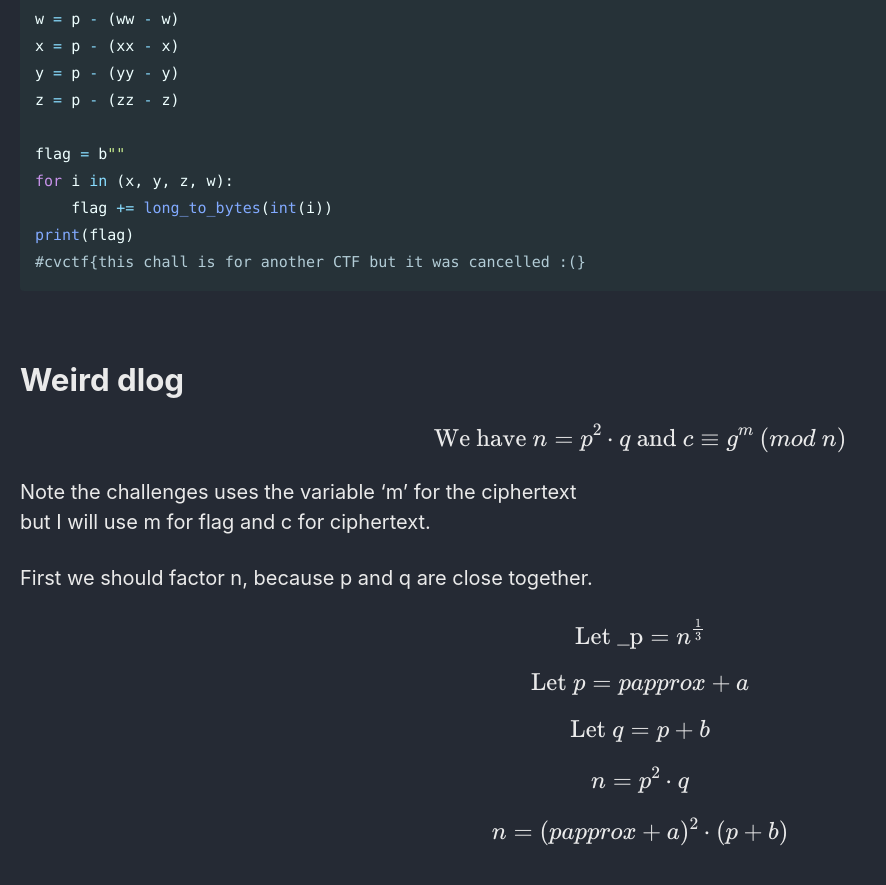
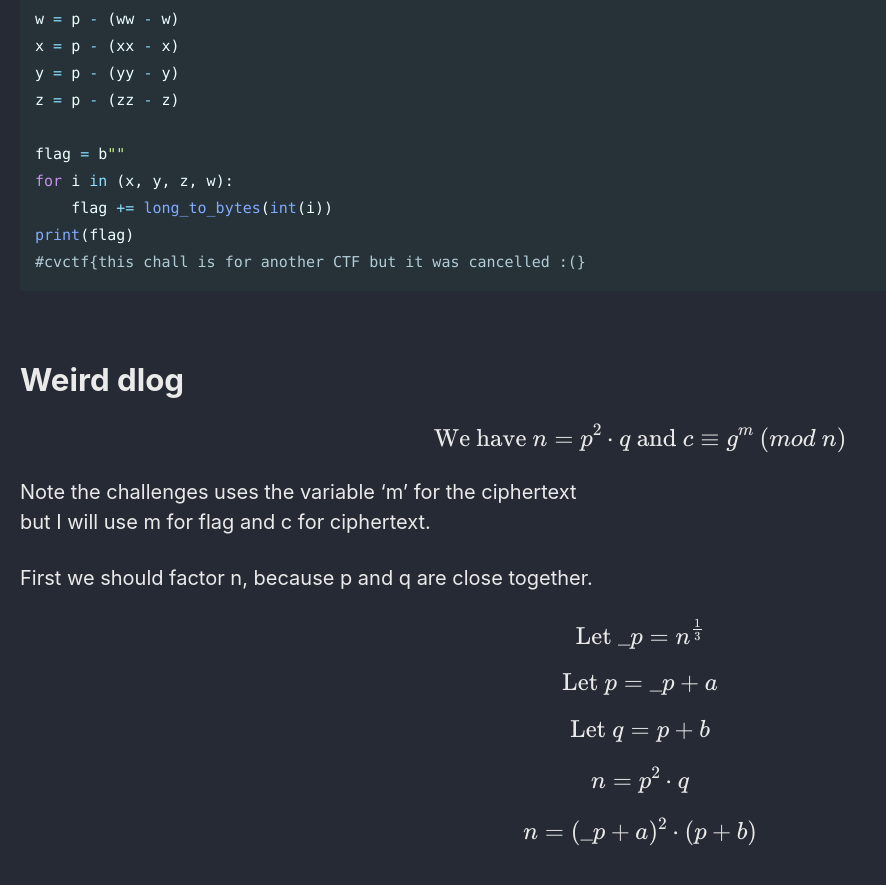
Before and after one commit to Connor-McCartney/Connor-McCartney.github.io, a Jekyll site: the page built from _pages/cryptography/other/cryptoverse-CTF-2022.md, in a window 1280 px wide and 900 px high, scrolled down 11081 px. Shown: the top 885 px of the window, without its empty margins (0-886 px from the left). Built offline with Jekyll 4.4.1, drawn with Linux system fonts in a browser that asks for light colours; cached includes are drawn as plain includes.

Commit message:
Update cryptoverse-CTF-2022.md

```diff
--- a/_pages/cryptography/other/cryptoverse-CTF-2022.md
+++ b/_pages/cryptography/other/cryptoverse-CTF-2022.md
@@ -440,11 +440,11 @@ but I will use m for flag and c for ciphertext.
 First we should factor n, because p and q are close together.
 
 $$
-\text{Let } \text{_p} = n^\frac{1}{3}
+\text{Let } \_p = n^\frac{1}{3}
 $$
 
 $$
-\text{Let } p = papprox + a
+\text{Let } p = \_p + a
 $$
 
 $$
@@ -456,5 +456,5 @@ n = p^2 \cdot q
 $$
 
 $$
-n = (papprox + a)^2 \cdot (p + b)
+n = (\_p + a)^2 \cdot (p + b)
 $$
```
